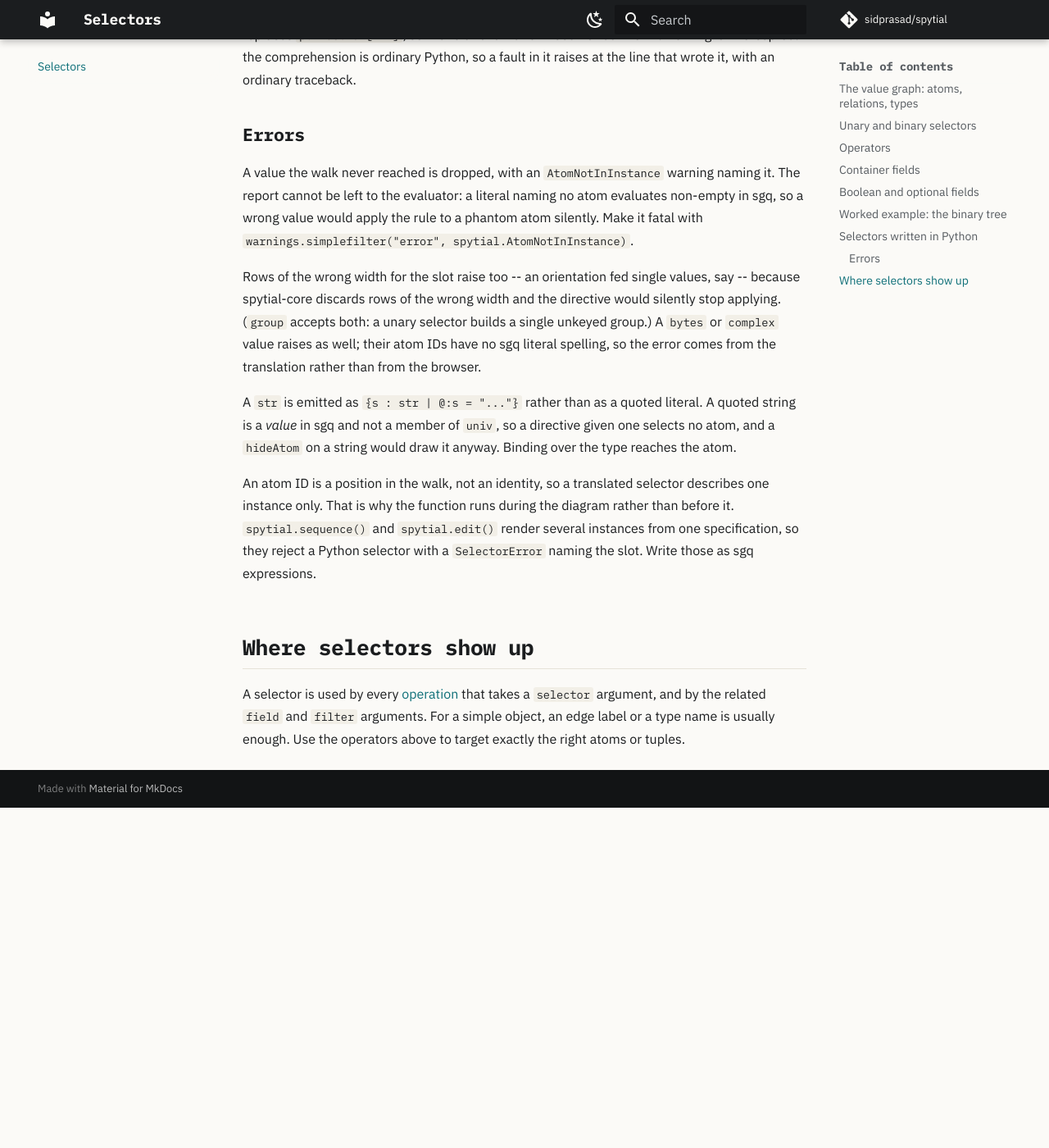
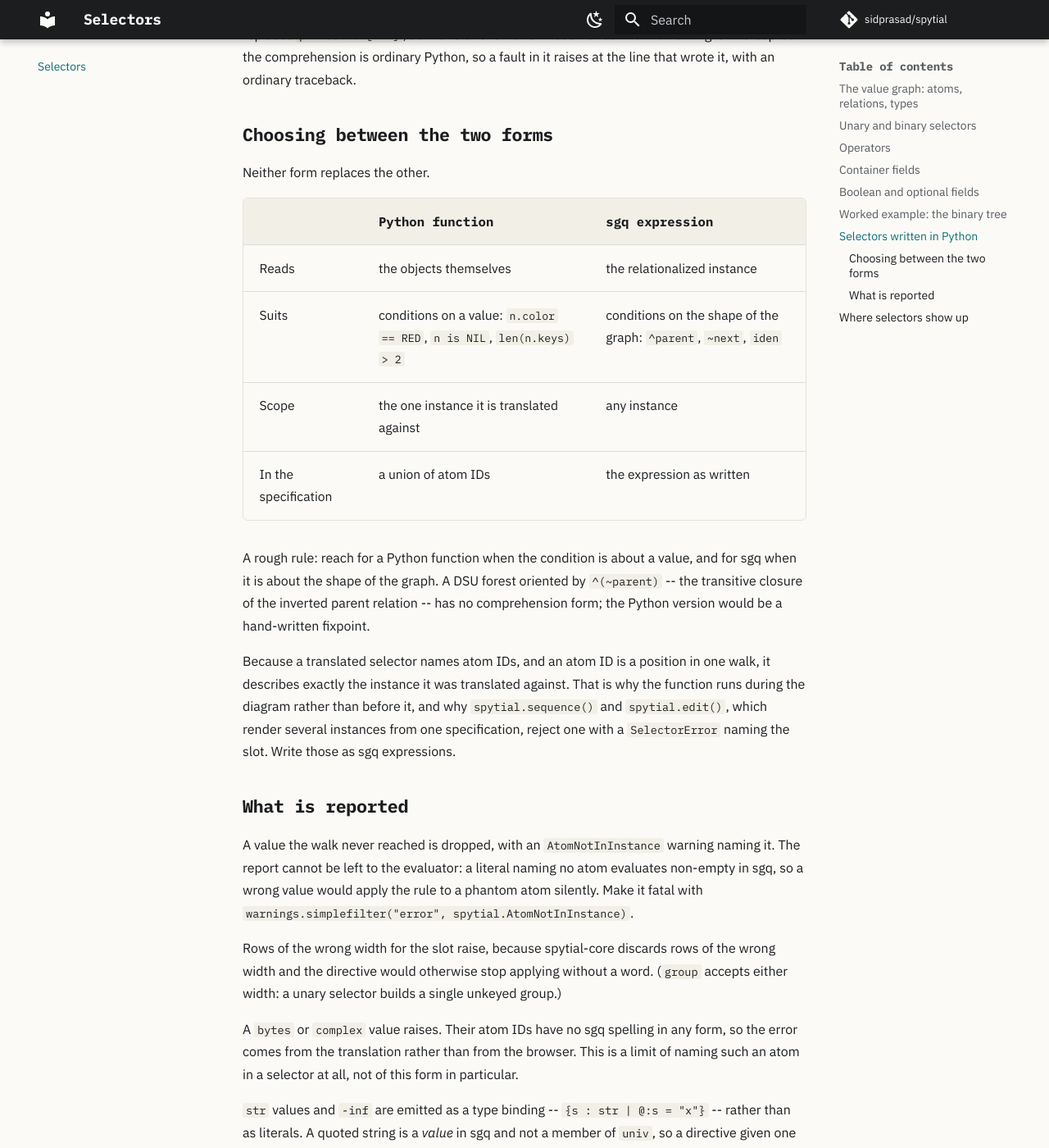
Before and after one commit to sidprasad/spytial, an MkDocs documentation site: the page built from docs/selectors.md, in a window 1280 px wide and 1400 px high, scrolled down 5712 px. Shown: the whole window at 82% size. Built offline with MkDocs 1.6.1 and Material for MkDocs 9.7.7, drawn with Linux system fonts in a browser that asks for light colours; comment, search, counter and statistics services are not loaded; before the commit the page ends 6697 px from its top, so only the background shows below that; some of the changed text lies outside the part shown.

Commit message:
Frame the two selector forms as a choice, not a list of caveats
The Python form and sgq have different strengths -- values versus graph
shape, one instance versus any -- and the docs read as though the Python
form were sgq with limitations. Adds a comparison table and a rule of thumb,
and separates that from what the translation actually reports.

Co-Authored-By: Claude Opus 5 <noreply@anthropic.com>

```diff
--- a/docs/selectors.md
+++ b/docs/selectors.md
@@ -211,7 +211,30 @@ attributes. `n.kids` replaces `p.kids.idx[int]`, so the relationalization need
 not be known. Nothing is intercepted: the comprehension is ordinary Python, so a
 fault in it raises at the line that wrote it, with an ordinary traceback.
 
-### Errors
+### Choosing between the two forms
+
+Neither form replaces the other.
+
+| | Python function | sgq expression |
+| --- | --- | --- |
+| Reads | the objects themselves | the relationalized instance |
+| Suits | conditions on a value: `n.color == RED`, `n is NIL`, `len(n.keys) > 2` | conditions on the shape of the graph: `^parent`, `~next`, `iden` |
+| Scope | the one instance it is translated against | any instance |
+| In the specification | a union of atom IDs | the expression as written |
+
+A rough rule: reach for a Python function when the condition is about a value,
+and for sgq when it is about the shape of the graph. A DSU forest oriented by
+`^(~parent)` -- the transitive closure of the inverted parent relation -- has no
+comprehension form; the Python version would be a hand-written fixpoint.
+
+Because a translated selector names atom IDs, and an atom ID is a position in
+one walk, it describes exactly the instance it was translated against. That is
+why the function runs during the diagram rather than before it, and why
+`spytial.sequence()` and `spytial.edit()`, which render several instances from
+one specification, reject one with a `SelectorError` naming the slot. Write
+those as sgq expressions.
+
+### What is reported
 
 A value the walk never reached is dropped, with an `AtomNotInInstance` warning
 naming it. The report cannot be left to the evaluator: a literal naming no atom
@@ -219,23 +242,21 @@ evaluates non-empty in sgq, so a wrong value would apply the rule to a phantom
 atom silently. Make it fatal with
 `warnings.simplefilter("error", spytial.AtomNotInInstance)`.
 
-Rows of the wrong width for the slot raise too -- an orientation fed single
-values, say -- because spytial-core discards rows of the wrong width and the
-directive would silently stop applying. (`group` accepts both: a unary selector
-builds a single unkeyed group.) A `bytes` or `complex` value raises as well;
-their atom IDs have no sgq literal spelling, so the error comes from the
-translation rather than from the browser.
+Rows of the wrong width for the slot raise, because spytial-core discards rows
+of the wrong width and the directive would otherwise stop applying without a
+word. (`group` accepts either width: a unary selector builds a single unkeyed
+group.)
 
-A `str` is emitted as `{s : str | @:s = "..."}` rather than as a quoted literal.
-A quoted string is a *value* in sgq and not a member of `univ`, so a directive
-given one selects no atom, and a `hideAtom` on a string would draw it anyway.
-Binding over the type reaches the atom.
+A `bytes` or `complex` value raises. Their atom IDs have no sgq spelling in any
+form, so the error comes from the translation rather than from the browser. This
+is a limit of naming such an atom in a selector at all, not of this form in
+particular.
 
-An atom ID is a position in the walk, not an identity, so a translated selector
-describes one instance only. That is why the function runs during the diagram
-rather than before it. `spytial.sequence()` and `spytial.edit()` render several
-instances from one specification, so they reject a Python selector with a
-`SelectorError` naming the slot. Write those as sgq expressions.
+`str` values and `-inf` are emitted as a type binding -- `{s : str | @:s = "x"}`
+-- rather than as literals. A quoted string is a *value* in sgq and not a member
+of `univ`, so a directive given one selects no atom, and a `hideAtom` on a
+string would draw it anyway. This is the spelling the sgq-written notebooks use
+for the same reason.
 
 ## Where selectors show up
 
```
